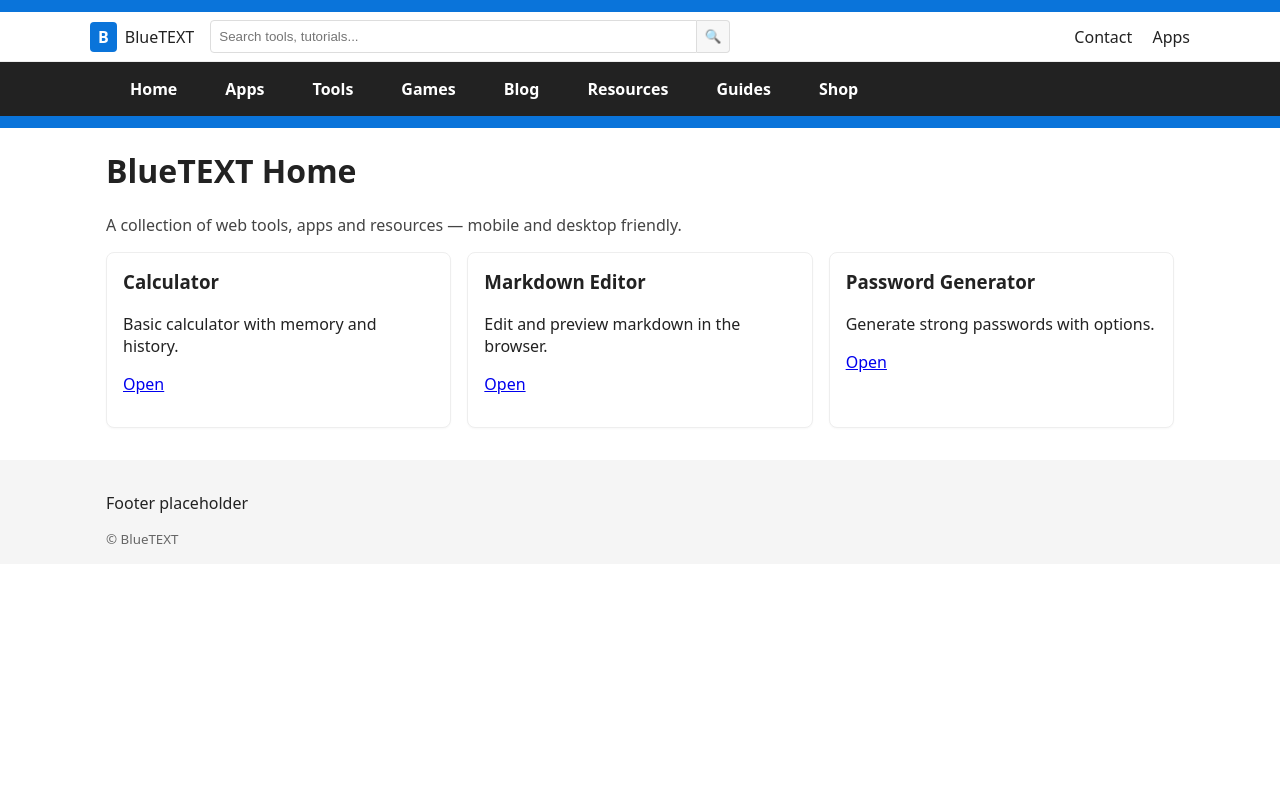
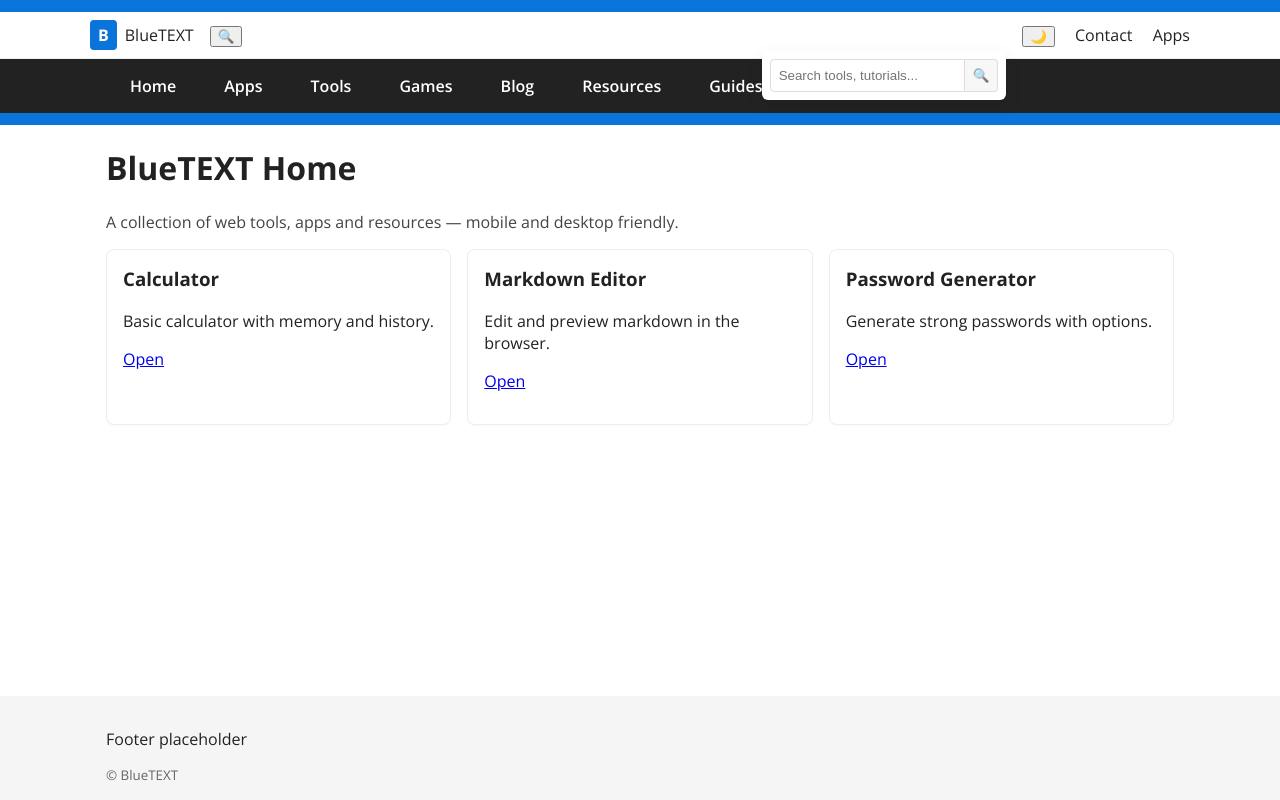
Before and after one commit to mTulsiram/BlueTEXT, a website: page index.html in a window 1280 px wide. Both pictures are taken after a click on the button "Open search". Drawn offline with nearby package versions, Linux system fonts and the light colour scheme.

Commit message:
Add Google Font, compact search, sticky topnav, sticky footer, dark mode toggle

```diff
--- a/components/header.html
+++ b/components/header.html
@@ -6,13 +6,17 @@
 					</div>
 
 					<div class="search-wrap">
+								<div class="search-compact">
+									<button id="search-toggle" aria-label="Open search">🔍</button>
 									<form action="/" method="get" class="search-form" onsubmit="return false;">
 										<input type="search" name="q" placeholder="Search tools, tutorials..." aria-label="Search" />
 										<button type="submit" aria-label="Search">🔍</button>
 									</form>
 								</div>
+					</div>
 
 							<div class="top-actions">
+								<button id="dark-toggle" aria-label="Toggle dark mode">🌙</button>
 								<a href="/contact.html">Contact</a>
 								<a href="/apps/">Apps</a>
 							</div>
--- a/index.html
+++ b/index.html
@@ -8,6 +8,9 @@
 		<title>BlueTEXT</title>
 		<link rel="icon" href="favicon.ico">
 		<link rel="manifest" href="manifest.json">
+		<link rel="preconnect" href="https://fonts.googleapis.com">
+		<link rel="preconnect" href="https://fonts.gstatic.com" crossorigin>
+		<link href="https://fonts.googleapis.com/css2?family=Open+Sans:wght@300;400;600;700&display=swap" rel="stylesheet">
 		<link rel="stylesheet" href="styles/main.css">
 	</head>
 	<body>
--- a/scripts/nav.js
+++ b/scripts/nav.js
@@ -13,6 +13,32 @@
     var btn = e.target.closest('#nav-toggle');
     if(btn) { e.preventDefault(); toggleNav(); }
   });
+  // search toggle
+  document.addEventListener('click', function(e){
+    var sbtn = e.target.closest('#search-toggle');
+    if(sbtn){
+      var wrapper = document.querySelector('.search-compact');
+      if(wrapper) wrapper.classList.toggle('open');
+    }
+  });
+
+  // dark mode toggle
+  function setDark(on){
+    if(on) document.documentElement.classList.add('dark');
+    else document.documentElement.classList.remove('dark');
+    try{ localStorage.setItem('prefers-dark', on? '1' : '0'); }catch(e){}
+  }
+  document.addEventListener('click', function(e){
+    var d = e.target.closest('#dark-toggle');
+    if(d){ var isDark = document.documentElement.classList.contains('dark'); setDark(!isDark); }
+  });
+  // initialize dark preference
+  try{
+    var pref = localStorage.getItem('prefers-dark');
+    if(pref==='1') setDark(true);
+    else if(pref==='0') setDark(false);
+    else if(window.matchMedia && window.matchMedia('(prefers-color-scheme: dark)').matches) setDark(true);
+  }catch(e){}
 
   // Simple lazy images using data-src
   function lazyLoad(){
--- a/styles/main.css
+++ b/styles/main.css
@@ -4,6 +4,13 @@
 	--text: #222;
 	--accent: #0a74da;
 	--max-width: 1100px;
+}
+
+/* Dark mode variables */
+:root.dark{
+	--bg: #0f1720;
+	--text: #e6eef6;
+	--accent: #4aa3ff;
 }
 
 *{box-sizing:border-box}
@@ -15,6 +22,9 @@ body{
 	background:var(--bg);
 	-webkit-font-smoothing:antialiased;
 }
+
+/* Use Google font */
+body{font-family: 'Open Sans', system-ui, -apple-system, 'Segoe UI', Roboto, 'Helvetica Neue', Arial}
 
 .container{
 	width:100%;
@@ -49,6 +59,20 @@ header h1{font-size:1.125rem;margin:0}
 .search-form{display:flex;align-items:center;max-width:520px}
 .search-form input{flex:1;padding:.5rem;border:1px solid #ddd;border-radius:4px 0 0 4px}
 .search-form button{padding:.5rem;border:1px solid #ddd;border-left:0;border-radius:0 4px 4px 0;background:#f7f7f7}
+
+/* Compact search: hide form until toggled */
+.search-compact{position:relative}
+.search-compact .search-form{display:none;position:absolute;right:0;top:calc(100% + .25rem);background:var(--bg);padding:.5rem;border-radius:6px;box-shadow:0 6px 18px rgba(0,0,0,0.08);z-index:50}
+.search-compact.open .search-form{display:flex}
+
+/* Sticky topnav */
+.topnav{position:sticky;top:0;z-index:40}
+
+/* Sticky footer */
+html{height:100%}
+body{display:flex;flex-direction:column;min-height:100%}
+main{flex:1}
+footer{margin-top:auto}
 .top-actions a{margin-left:1rem;color:var(--text);text-decoration:none}
 
 .topnav{background:#222;color:#fff}
```
Lines whose indentation alone changed are shown as unchanged.
